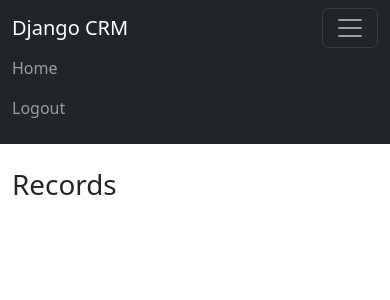
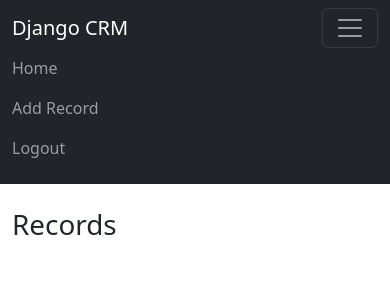
Before and after one commit to DamoFD/django-crm, a Django app: page / in a window 390 px wide, after a click that opens the changed part. Shown: the top 300 px of the page. Run offline with Django 4.2, Linux system fonts and the light colour scheme; the visitor is signed in with stand-in values (Sample User, id 1); data that the repository does not hold is empty.

Commit message:
add record functionality
add record functionality

```diff
--- a/website/templates/navbar.html
+++ b/website/templates/navbar.html
@@ -12,6 +12,9 @@
         </li>
 
         {% if user.is_authenticated %}
+            <li class="nav-item">
+                <a class="nav-link" href="{% url 'add_record' %}">Add Record</a>
+            </li>
             <li class="nav-item">
                 <a class="nav-link" href="{% url 'logout' %}">Logout</a>
             </li>
--- a/website/urls.py
+++ b/website/urls.py
@@ -8,4 +8,5 @@ urlpatterns = [
     path('register/', views.regiser_user, name='register'),
     path('record/<int:pk>', views.customer_record, name='record'),
     path('delete_record/<int:pk>', views.delete_record, name='delete_record'),
+    path('add_record/', views.add_record, name='add_record'),
 ]
--- a/website/views.py
+++ b/website/views.py
@@ -1,7 +1,7 @@
 from django.shortcuts import render, redirect
 from django.contrib.auth import authenticate, login, logout
 from django.contrib import messages
-from .forms import SignUpForm
+from .forms import SignUpForm, AddRecordForm
 from .models import Record
 
 def home(request):
@@ -63,3 +63,16 @@ def delete_record(request, pk):
     else:
         messages.success(request, 'You must be logged in to delete this record...')
         return redirect('home')
+
+def add_record(request):
+    form = AddRecordForm(request.POST or None)
+    if request.user.is_authenticated:
+        if request.method == 'POST':
+            if form.is_valid():
+                add_record = form.save()
+                messages.success(request, 'Record added successfully.')
+                return redirect('home')
+        return render(request, 'add_record.html', {'form': form})
+    else:
+        messages.success(request, 'You must be logged in to add a record...')
+        return redirect('home')
```
Also changed, not shown: website/forms.py (+16 -0 lines), website/templates/add_record.html (added, +16 -0 lines).
